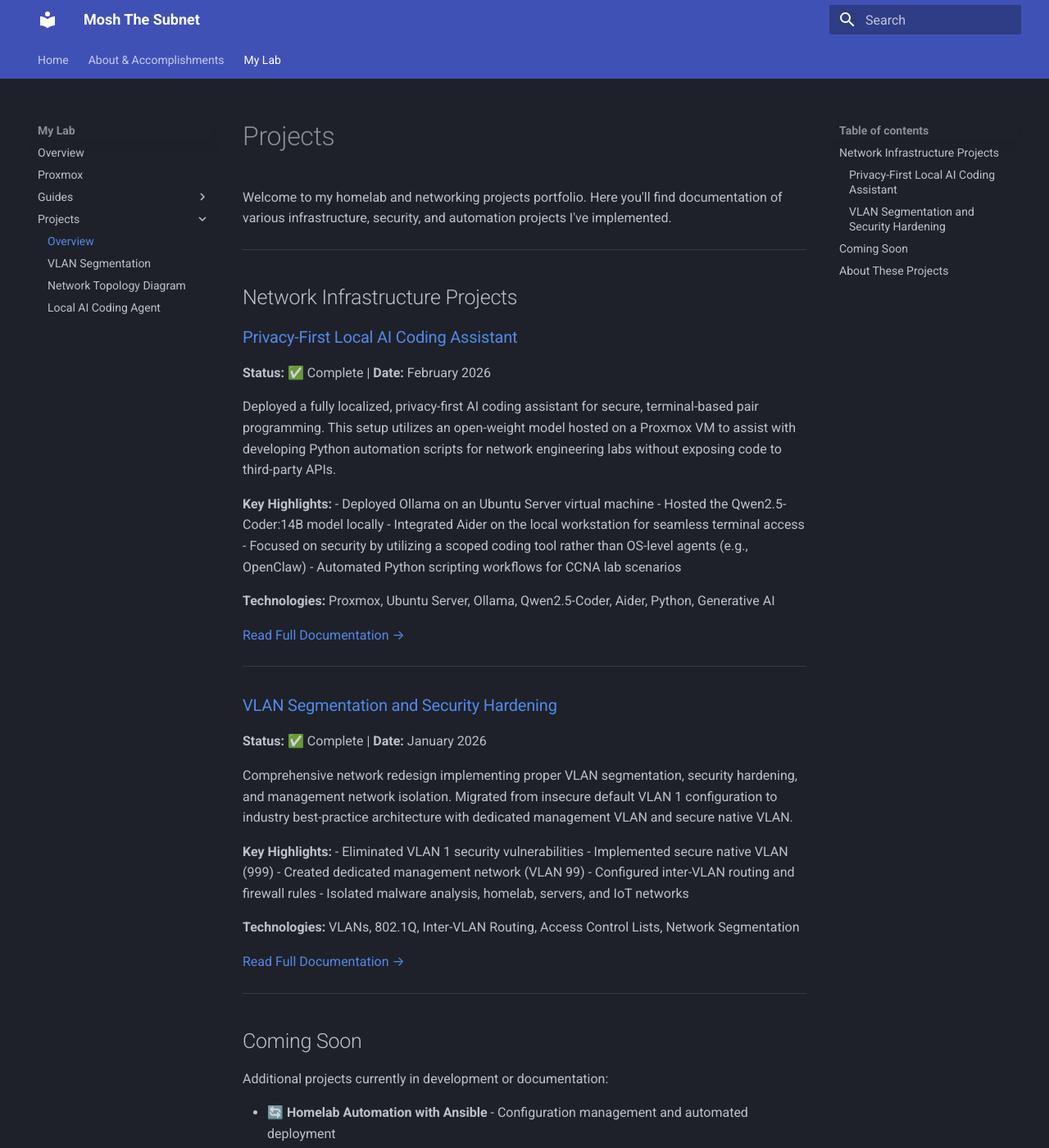
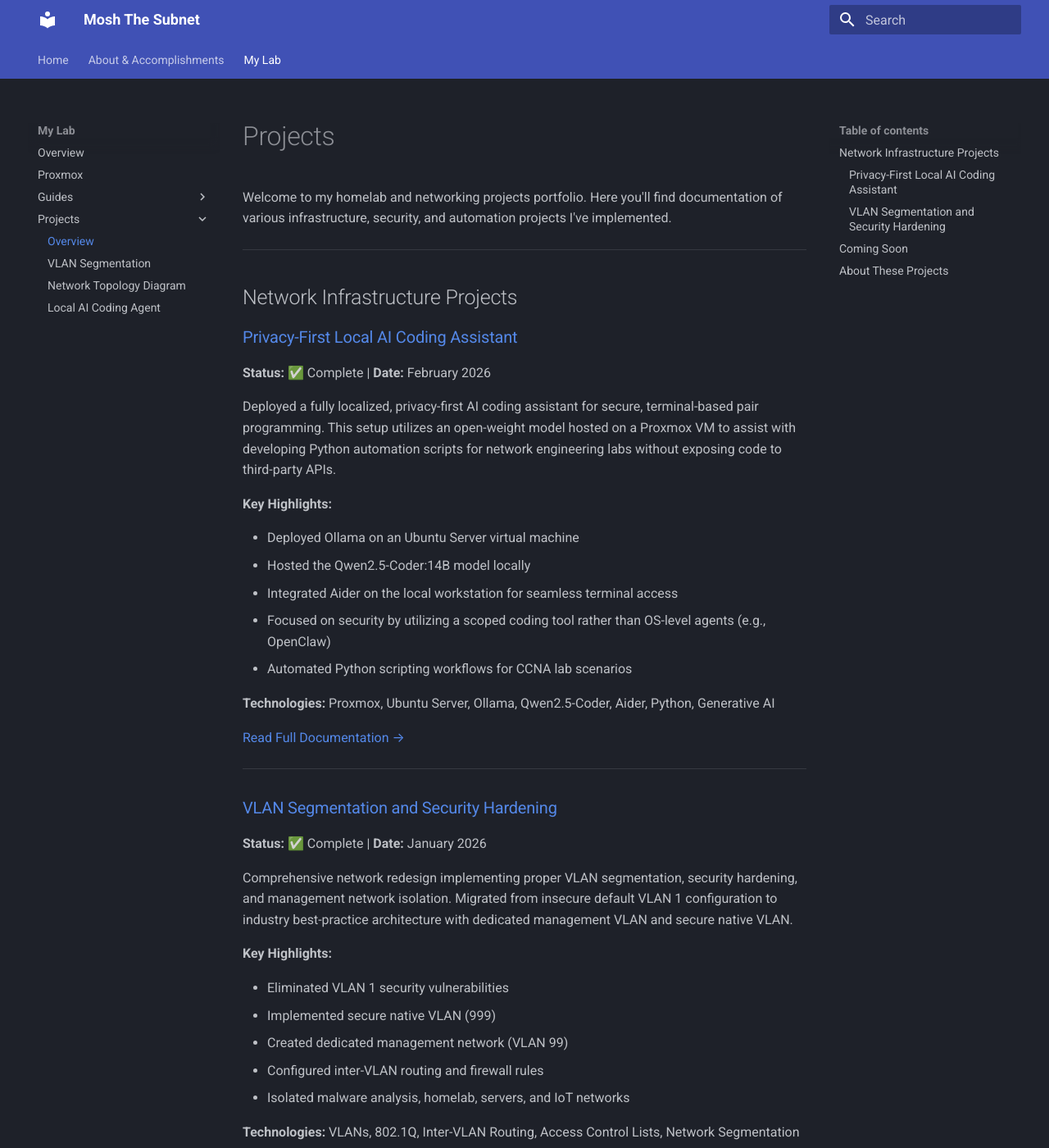
Before and after one commit to moshthesubnet/my-lab-docs, an MkDocs documentation site: the page built from docs/projects/projects.md, in a window 1280 px wide and 1400 px high. Shown: the whole window at 82% size. Built offline with MkDocs 1.6.1 and Material for MkDocs 9.7.7, drawn with Linux system fonts in a browser that asks for light colours; part of the change alters nothing that is shown.

```diff
--- a/docs/projects/projects.md
+++ b/docs/projects/projects.md
@@ -6,13 +6,14 @@ Welcome to my homelab and networking projects portfolio. Here you'll find docume
 
 ## Network Infrastructure Projects
 
-### [Privacy-First Local AI Coding Assistant](./local-ai-agent-project.md)
+### [Privacy-First Local AI Coding Assistant](./Local_AI_Coding_Agent.md)
 
 **Status:** ✅ Complete | **Date:** February 2026
 
 Deployed a fully localized, privacy-first AI coding assistant for secure, terminal-based pair programming. This setup utilizes an open-weight model hosted on a Proxmox VM to assist with developing Python automation scripts for network engineering labs without exposing code to third-party APIs.
 
 **Key Highlights:**
+
 - Deployed Ollama on an Ubuntu Server virtual machine
 - Hosted the Qwen2.5-Coder:14B model locally
 - Integrated Aider on the local workstation for seamless terminal access
@@ -25,13 +26,14 @@ Deployed a fully localized, privacy-first AI coding assistant for secure, termin
 
 ---
 
-### [VLAN Segmentation and Security Hardening](./vlan-segmentation-project.md)
+### [VLAN Segmentation and Security Hardening](./VLAN_segmentation.md)
 
 **Status:** ✅ Complete | **Date:** January 2026
 
 Comprehensive network redesign implementing proper VLAN segmentation, security hardening, and management network isolation. Migrated from insecure default VLAN 1 configuration to industry best-practice architecture with dedicated management VLAN and secure native VLAN.
 
 **Key Highlights:**
+
 - Eliminated VLAN 1 security vulnerabilities
 - Implemented secure native VLAN (999)
 - Created dedicated management network (VLAN 99)
@@ -40,7 +42,7 @@ Comprehensive network redesign implementing proper VLAN segmentation, security h
 
 **Technologies:** VLANs, 802.1Q, Inter-VLAN Routing, Access Control Lists, Network Segmentation
 
-[Read Full Documentation →](./vlan-segmentation-project.md)
+[Read Full Documentation →](./VLAN_segmentation.md)
 
 ---
 
```
